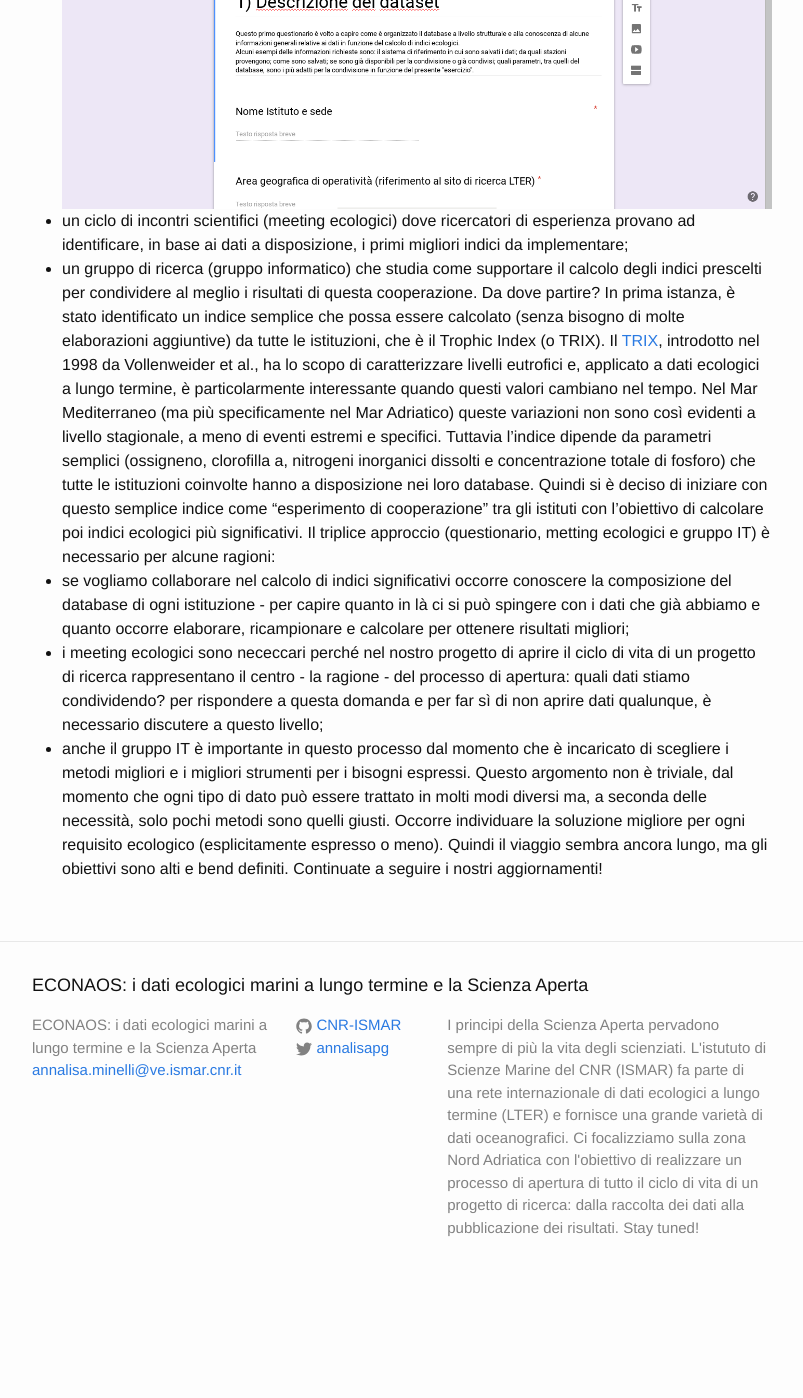
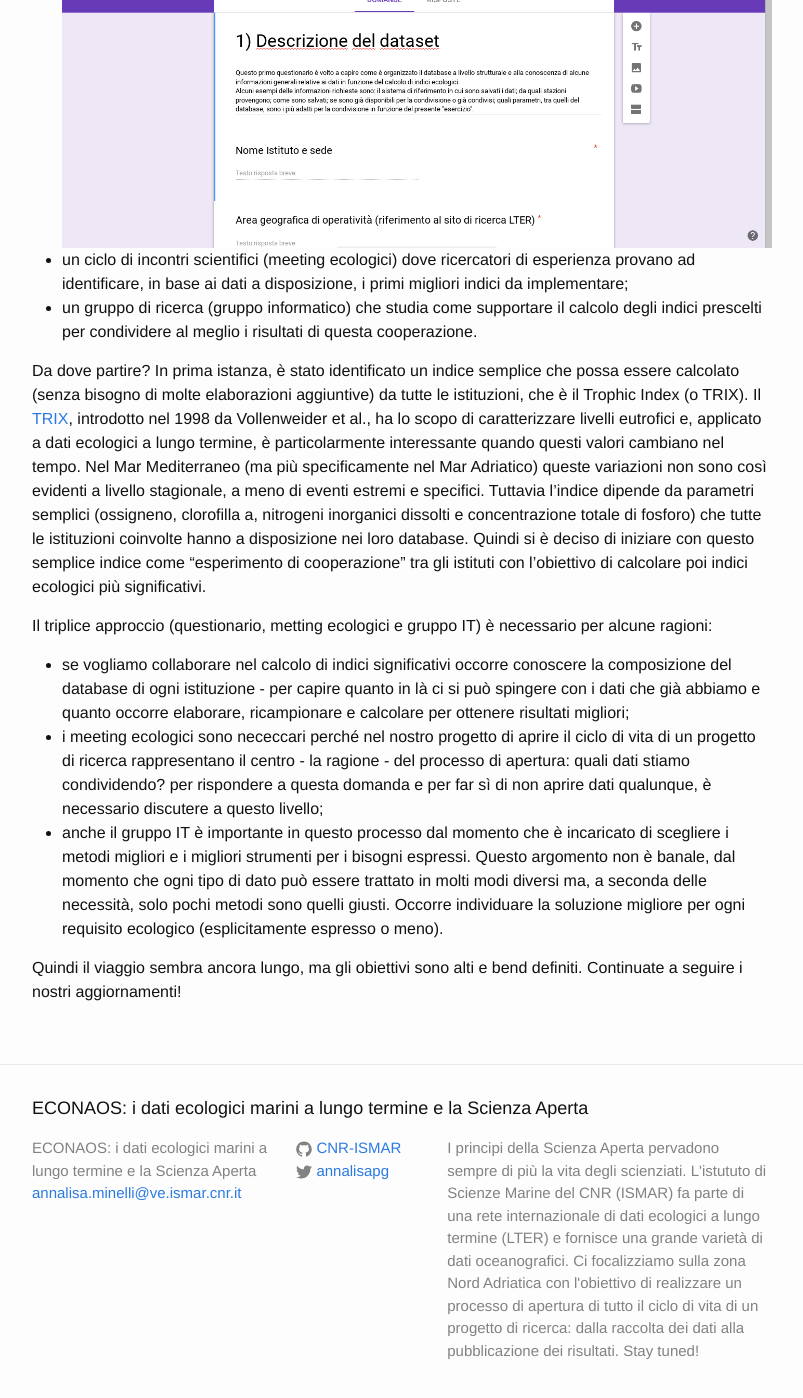
Before and after one commit to CNR-ISMAR/econaos, a Jekyll site: the page built from _posts/2017-07-02-indici.markdown, in a window 1280 px wide and 1400 px high, scrolled down 717 px. Shown: the whole window, without its empty margins (238-1041 px from the left). Built offline with Jekyll 4.4.1, drawn with Linux system fonts in a browser that asks for light colours; before the commit the page ends 2016 px from its top, so only the background shows below that; some of the changed text lies outside the part shown.

Commit message:
posts added

```diff
--- a/_posts/2017-07-02-indici.markdown
+++ b/_posts/2017-07-02-indici.markdown
@@ -8,20 +8,27 @@
 
 Per far sì che la nostra idea di apertura dell'intero ciclo di ricerca occorre finalizzare il processo stesso, quindi si è deciso di calcolare alcuni semplici indici ecologici che possano essere, oltre ad un primo prodotto del nostro progetto, anche un esempio di cooperazione tra i diversi istituti coinvolti.
 Infatti il nostro "gruppo di ricerca allargato" composto da [CNR-ISMAR][ismar] (Ancona, Bologna e Venezia), [OGS-Trieste][ogs], [CNR-IREA][irea] (Milano) and [Stazione Zoologica Anton Dohrn][szan], gestisce, in ognuno dei suddetti istituti, molti dati oceanografici simili a livello di tipologia di parametri. Quindi si è paensato: perché non condividere i nostri dati per effettuare uno studio comparato e provare a mostrare quali sono le potenzialità della Scienza Aperta?
+
+
 I risultati sono:
-
 * un questionario in preparazione che ci permetta di comprendere la composizione di ogni database in ogni istituzione;
 ![poll]({{ site.baseurl }}/imgs/poll.png)
 * un ciclo di incontri scientifici (meeting ecologici) dove ricercatori di esperienza provano ad identificare, in base ai dati a disposizione, i primi migliori indici da implementare;
 * un gruppo di ricerca (gruppo informatico) che studia come supportare il calcolo degli indici prescelti per condividere al meglio i risultati di questa cooperazione.
+
+
 Da dove partire?
 In prima istanza, è stato identificato un indice semplice che possa essere calcolato (senza bisogno di molte elaborazioni aggiuntive) da tutte le istituzioni, che è il Trophic Index (o TRIX).
 Il [TRIX][trix], introdotto nel 1998 da Vollenweider et al., ha lo scopo di caratterizzare livelli eutrofici e, applicato a dati ecologici a lungo termine, è particolarmente interessante quando questi valori cambiano nel tempo.
 Nel Mar Mediterraneo (ma più specificamente nel Mar Adriatico) queste variazioni non sono così evidenti a livello stagionale, a meno di eventi estremi e specifici. Tuttavia l'indice dipende da parametri semplici (ossigneno, clorofilla a, nitrogeni inorganici dissolti e concentrazione totale di fosforo) che tutte le istituzioni coinvolte hanno a disposizione nei loro database. Quindi si è deciso di iniziare con questo semplice indice come "esperimento di cooperazione" tra gli istituti con l'obiettivo di calcolare poi indici ecologici più significativi.
+
+
 Il triplice approccio (questionario, metting ecologici e gruppo IT) è necessario per alcune ragioni:
 * se vogliamo collaborare nel calcolo di indici significativi occorre conoscere la composizione del database di ogni istituzione - per capire quanto in là ci si può spingere con i dati che già abbiamo e quanto occorre elaborare, ricampionare e calcolare per ottenere risultati migliori;
 * i meeting ecologici sono nececcari perché nel nostro progetto di aprire il ciclo di vita di un progetto di ricerca rappresentano il centro - la ragione - del processo di apertura: quali dati stiamo condividendo? per rispondere a questa domanda e per far sì di non aprire dati qualunque, è necessario discutere a questo livello;
-* anche il gruppo IT è importante in questo processo dal momento che è incaricato di scegliere i metodi migliori e i migliori strumenti per i bisogni espressi. Questo argomento non è triviale, dal momento che ogni tipo di dato può essere trattato in molti modi diversi ma, a seconda delle necessità, solo pochi metodi sono quelli giusti. Occorre individuare la soluzione migliore per ogni requisito ecologico (esplicitamente espresso o meno).
+* anche il gruppo IT è importante in questo processo dal momento che è incaricato di scegliere i metodi migliori e i migliori strumenti per i bisogni espressi. Questo argomento non è banale, dal momento che ogni tipo di dato può essere trattato in molti modi diversi ma, a seconda delle necessità, solo pochi metodi sono quelli giusti. Occorre individuare la soluzione migliore per ogni requisito ecologico (esplicitamente espresso o meno).
+
+
 Quindi il viaggio sembra ancora lungo, ma gli obiettivi sono alti e bend definiti. Continuate a seguire i nostri aggiornamenti!
 
 [ismar]: www.ismar.cnr.it/
```
Also changed, not shown: _posts/2017-07-02-indexes.markdown (+8 -0 lines).
